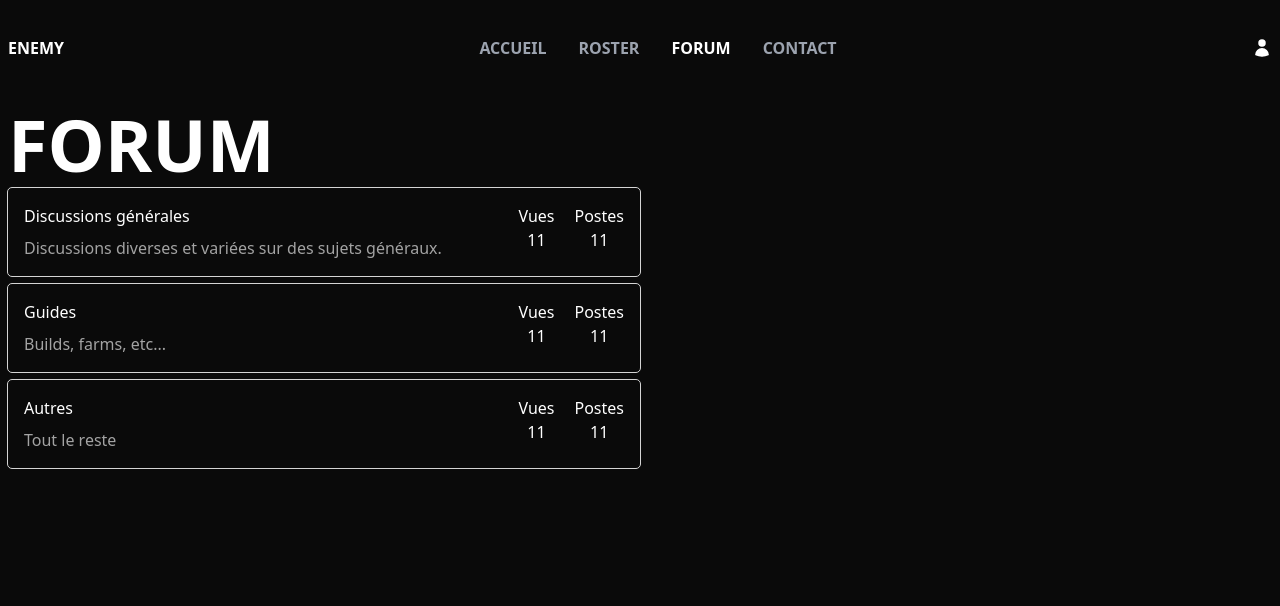
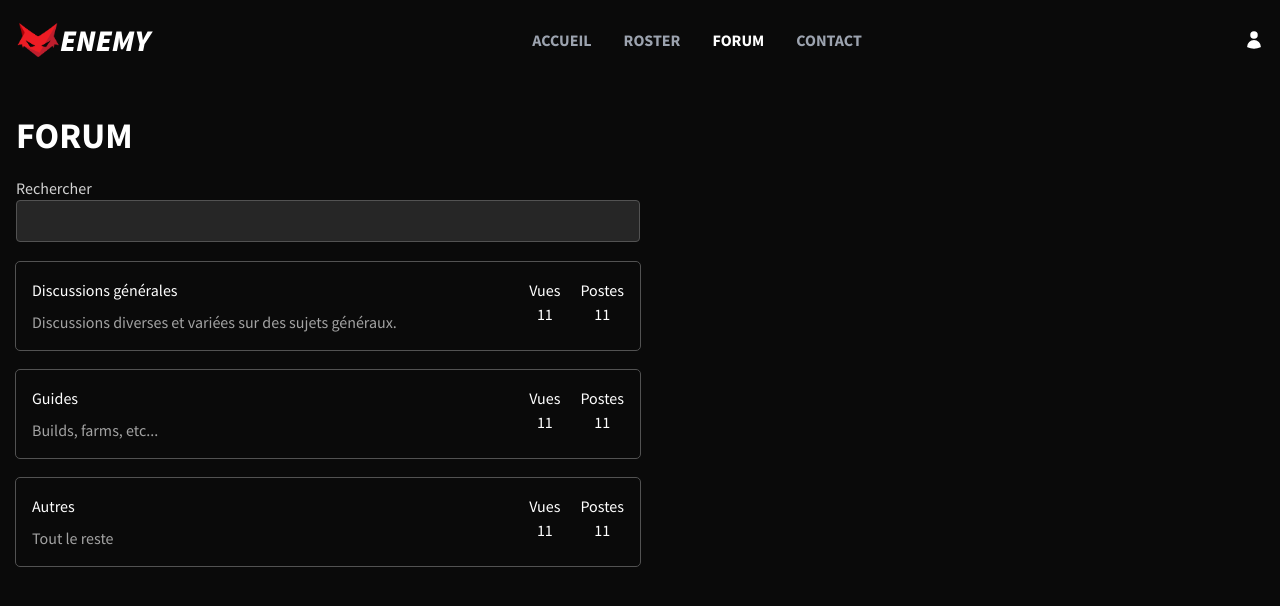
Before and after one commit to ethantaylan/nmy-diablo, a React (Vite) app: page /forum in a window 1280 px wide. Shown: the top 606 px of the page. Built offline with nearby package versions, Linux system fonts and the light colour scheme.

Commit message:
feat: forum search bar

```diff
--- a/src/app/components/forum-side-bar.tsx
+++ b/src/app/components/forum-side-bar.tsx
@@ -24,15 +24,25 @@ export const ForumSideBar = () => {
 
   return (
     <div className="w-full rounded rounded-s-none text-white">
-      <ul className="d-flex flex-row">
+      <div className="d-flex flex-row">
+        <div className="mt-5 flex w-6/12 flex-col">
+          <label className="text-neutral-300" htmlFor="search">
+            Rechercher
+          </label>
+          <input
+            className="rounded border border-neutral-600 bg-neutral-800 px-2 py-2 outline-neutral-100 focus:border-0"
+            type="search"
+          />
+        </div>
+
         {ForumTopics.map((topic) => (
-          <li className="my-2 w-6/12 rounded p-4 outline outline-1 outline-neutral-300">
-            <div className="flex justify-between">
+          <div className="my-5 w-6/12 cursor-pointer rounded p-4 outline outline-1 outline-neutral-600">
+            <div className="flex  justify-between">
               <div className="flex w-full flex-col">
                 <span className="mb-2">{topic.title}</span>
                 <span className="text-neutral-400">{topic.description}</span>
               </div>
-              <div className="flex me-5 flex-col items-center">
+              <div className="me-5 flex flex-col items-center">
                 <span>Vues</span>
                 <span>{topic.views}</span>
               </div>
@@ -41,9 +51,9 @@ export const ForumSideBar = () => {
                 <span>{topic.views}</span>
               </div>
             </div>
-          </li>
+          </div>
         ))}
-      </ul>
+      </div>
     </div>
   );
 };
--- a/src/app/components/navbar.tsx
+++ b/src/app/components/navbar.tsx
@@ -1,6 +1,7 @@
 import { NavLink, useNavigate } from 'react-router-dom';
 import { UserIcon } from '../icons/icons';
 import { useGlobalContext } from '../context/context';
+import NmyLogo from '../assets/logo.png';
 import React from 'react';
 
 export interface Links {
@@ -41,13 +42,14 @@ export const Navbar: React.FC<NavbarProps> = ({ onConnect, onSignOut }) => {
   }, [menu]);
 
   return (
-    <div className="w-100 flex h-20 items-center justify-between bg-neutral-950">
-      <span
+    <div className="w-100 flex h-20 items-center justify-between bg-neutral-950 px-4">
+      <div
         onClick={() => navigate('/')}
-        className="cursor-pointer font-bold text-white"
+        className="flex cursor-pointer items-center font-bold text-white"
       >
-        ENEMY
-      </span>
+        <img className="w-11" src={NmyLogo} alt="NMY logo" />
+        <span className="text-3xl font-black italic">ENEMY</span>
+      </div>
       <ul className="flex">
         {Links.map((link, index) => (
           <li key={index} className="mx-4">
@@ -70,7 +72,7 @@ export const Navbar: React.FC<NavbarProps> = ({ onConnect, onSignOut }) => {
             <img
               className="w-6 rounded-full border-2 border-zinc-500"
               src={userAvatar}
-              alt=""
+              alt="User avatar"
             />
           </div>
           {menu && (
--- a/src/app/pages/forum.tsx
+++ b/src/app/pages/forum.tsx
@@ -3,9 +3,9 @@ import { ForumSideBar } from '../components/forum-side-bar';
 
 export const Forum = () => {
   return (
-    <React.Fragment>
-      <h1 className='text-7xl  font-bold text-white mt-5'>FORUM</h1>
+    <div className="p-4">
+      <h1 className="mt-5 text-4xl font-bold text-white">FORUM</h1>
       <ForumSideBar />
-    </React.Fragment>
+    </div>
   );
 };
--- a/src/index.css
+++ b/src/index.css
@@ -1,18 +1,19 @@
+@import url('https://fonts.googleapis.com/css2?family=Source+Sans+Pro:ital,wght@0,200;0,300;0,400;0,600;0,700;0,900;1,200;1,300;1,400;1,600;1,700;1,900&display=swap');
+
 @tailwind base;
 @tailwind components;
 @tailwind utilities;
 @tailwind variants;
+
 
 html,
 body,
 #root {
   height: 100%;
   background-color: rgb(10, 10, 10);
+  font-family: 'Source Sans Pro', sans-serif;
 }
 
-#root {
-  padding: 8px;
-}
 .active {
   color: white;
 }
```
Also changed, not shown: src/app/assets/logo.png (added).
